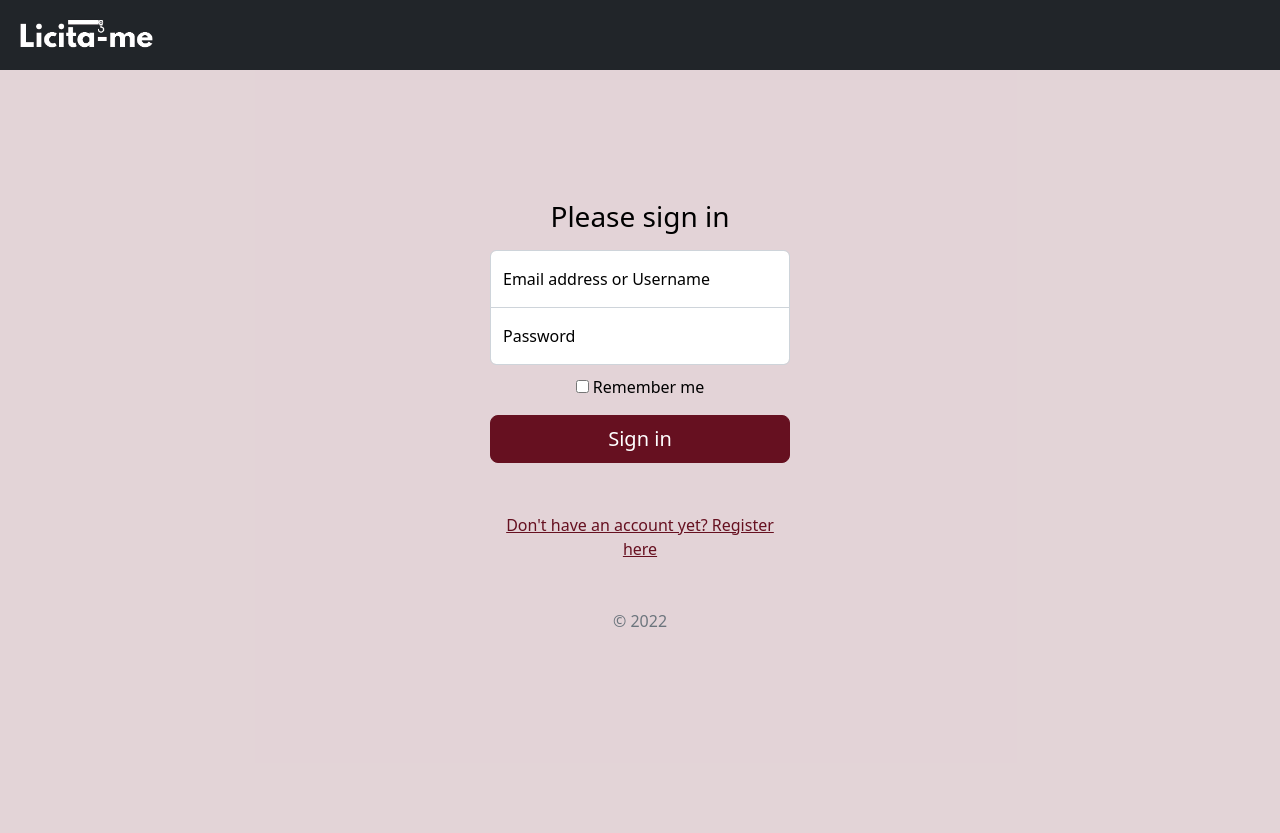
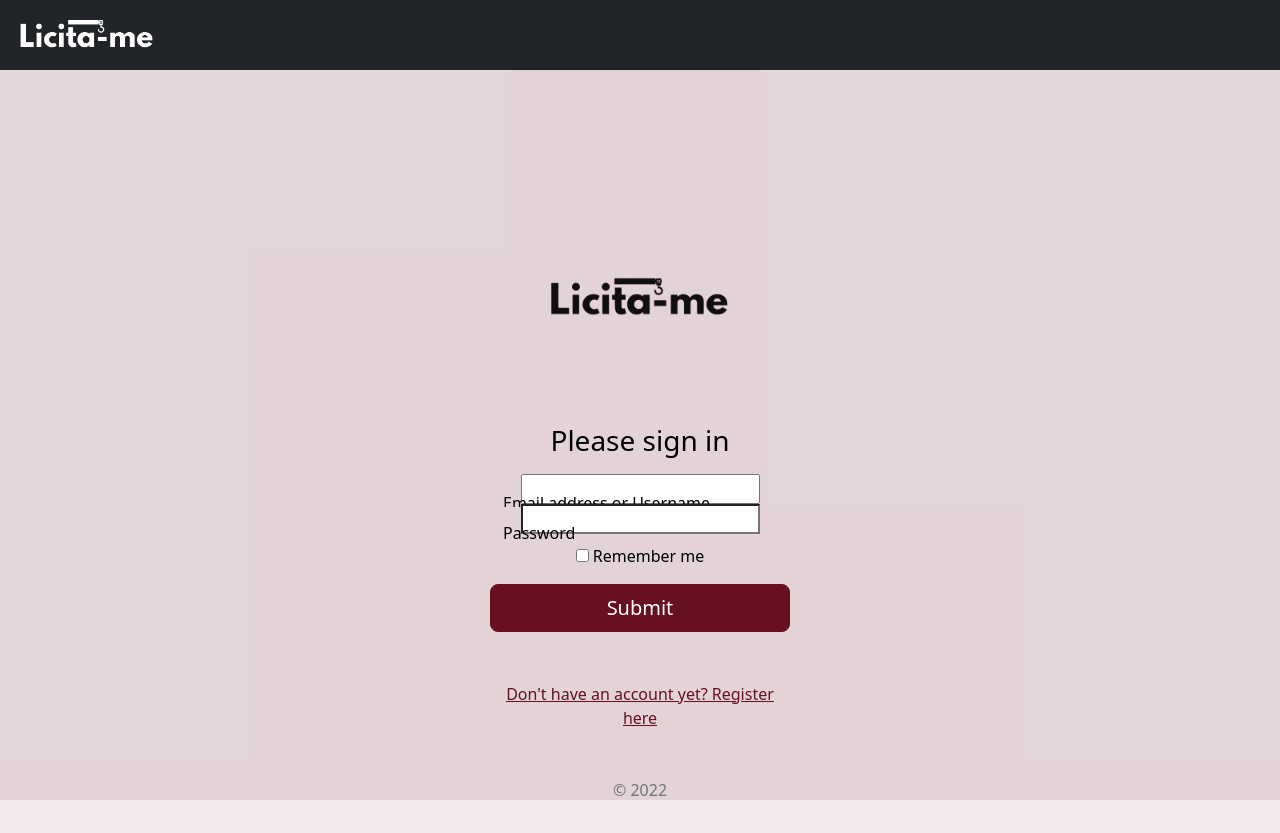
Before and after one commit to defrancescomartin/Licita-me, a Python web app: template templates/sign_in.html in a window 1280 px wide. Before the commit the page ends 627 px from the top, so only its background shows below. Run offline with Jinja, Linux system fonts and the light colour scheme; the template is opened without the code that fills it, so the values that code supplies are empty, except form fields; form fields are guessed from the names that the template uses.

Commit message:
flask sign in

```diff
--- a/templates/sign_in.html
+++ b/templates/sign_in.html
@@ -4,27 +4,31 @@
     <title>Licita-Me</title>
 
 
-<link href="../static/styles/bootstrap.min.css" rel="stylesheet">
+    <link href="View/css/bootstrap.min.css" rel="stylesheet">
 
-    <link href="../static/styles/sign_in.css" rel="stylesheet">
+    <link href="View/css/sign_in.css" rel="stylesheet">
   </head>
   <body class="text-center align-middle">
-    <header>
-      <nav class="navbar navbar-expand-md navbar-dark fixed-top bg-dark">
-        <div class="container-fluid">
-          <a class="navbar-brand" href="landing_page.html"><img class="headerlogo" src="../static/images/logo3prueba.png" alt=""></a>
-    </header>
+	  <header>
+        <nav class="navbar navbar-expand-md navbar-dark fixed-top bg-dark">
+          <div class="container-fluid">
+            <a class="navbar-brand" href="{{ url_for('index') }}"><img class="headerlogo" src="View/images/logo3prueba.png" alt="LicitaMe"></a>
+      </header>
 
-<main class="form-signin m-auto d-flex align-middle">
-  <form>
+<main class="form-signin m-auto d-flex justify-content-center">
+  <form method="POST" action="">
+	  {{ form.hidden_tag() }}
+	  <img class="mb-4" src="View/images/logo11.png" alt="" width="200" height="200">
     <h1 class="h3 mb-3 fw-normal">Please sign in</h1>
 
     <div class="form-floating">
-      <input type="email username" class="form-control" id="floatingInput" placeholder="name@example.com">
+      <!--<input type="email username" class="form-control" id="floatingInput" placeholder="name@example.com">-->
+	  {{ form.CustomerName(class_="form-floating") }}
       <label for="floatingInput">Email address or Username</label>
     </div>
     <div class="form-floating">
-      <input type="password" class="form-control" id="floatingPassword" placeholder="Password">
+      <!--<input type="password" class="form-control" id="floatingPassword" placeholder="Password">-->
+	  {{ form.Password(class_="form-floating") }}
       <label for="floatingPassword">Password</label>
     </div>
 
@@ -33,14 +37,14 @@
         <input type="checkbox" value="remember-me"> Remember me
       </label>
     </div>
-    <button class="w-100 btn btn-lg btn-primary btn-ale" type="submit">Sign in</button>
+    <!--<button class="w-100 btn btn-lg btn-primary btn-ale" type="submit">Sign in</button>-->
+	{{ form.submit(class_="w-100 btn btn-lg btn-primary btn-ale") }}
     <div class="register">
-      <a class="registerlink" href="url">Don't have an account yet? Register here</a><!-- put link to sign up page here -->
+      <a class="registerlink" href="{{ url_for('sign_up') }}">Don't have an account yet? Register here</a>
    </div>
     <p class="mt-5 mb-3 text-muted">&copy; 2022</p>
   </form>
 </main>
-
-
+    <script src="View/js/bootstrap.bundle.min.js"></script>
   </body>
 </html>
```
